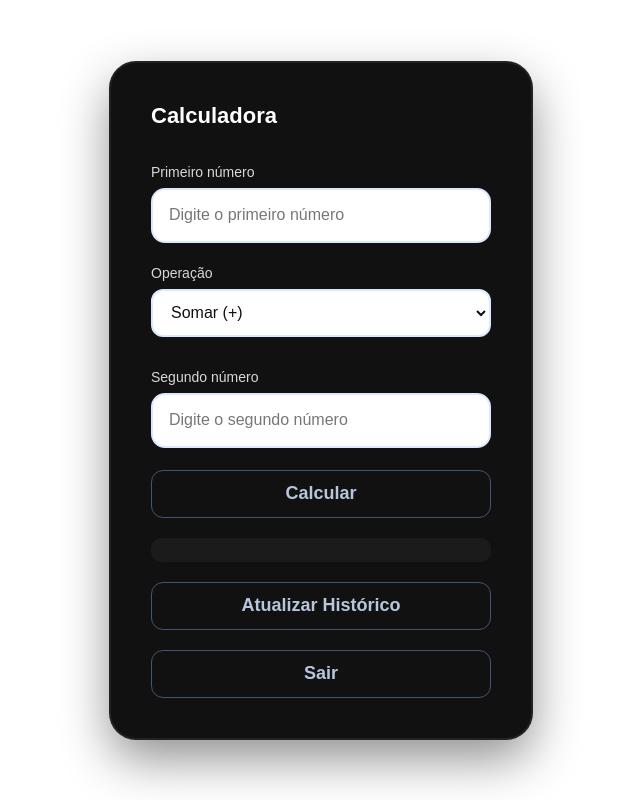
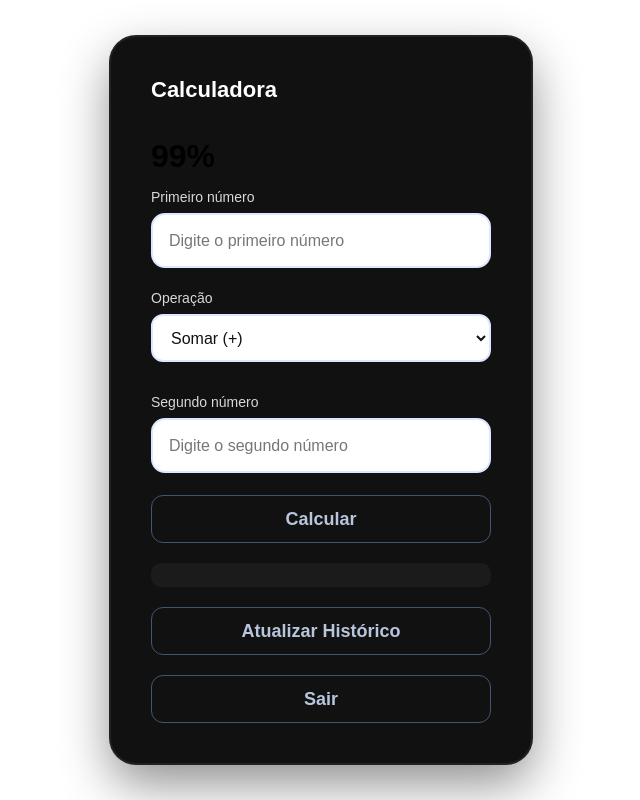
Before and after one commit to JoaoVictorQuadrosLopes/CalculadoraMarcelo, a plain HTML site: page front/html/index.html in a window 1280 px wide. Shown: the whole page, without its empty margins (319-959 px from the left). Drawn offline with Linux system fonts and the light colour scheme.

Commit message:
index.html

```diff
--- a/front/html/index.html
+++ b/front/html/index.html
@@ -9,6 +9,7 @@
 <div class="container">
 
     <h2>Calculadora</h2>
+    <h1>99%</h1>
 
     <label>Primeiro número</label>
     <input type="number" id="a" placeholder="Digite o primeiro número">
```
